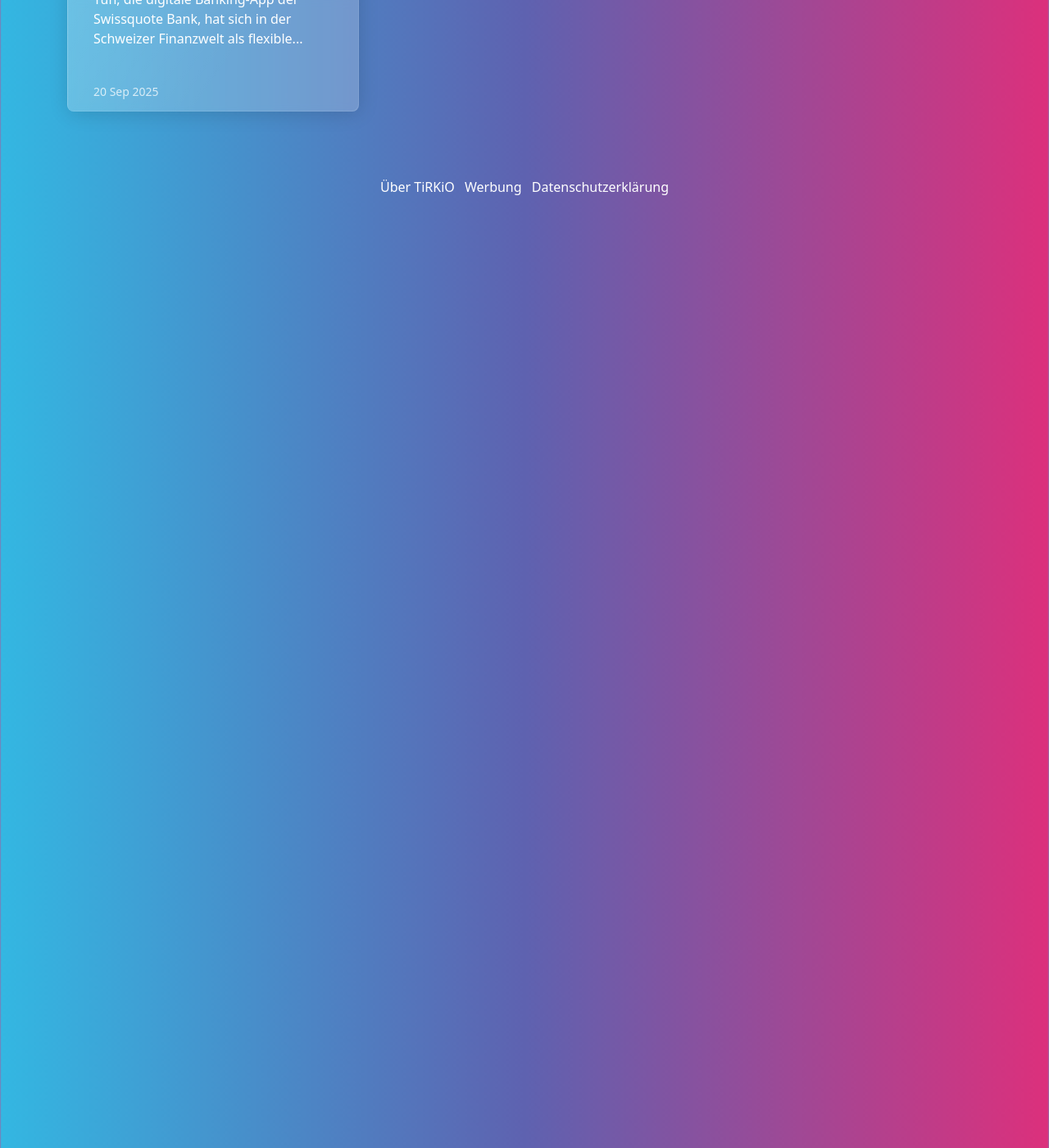
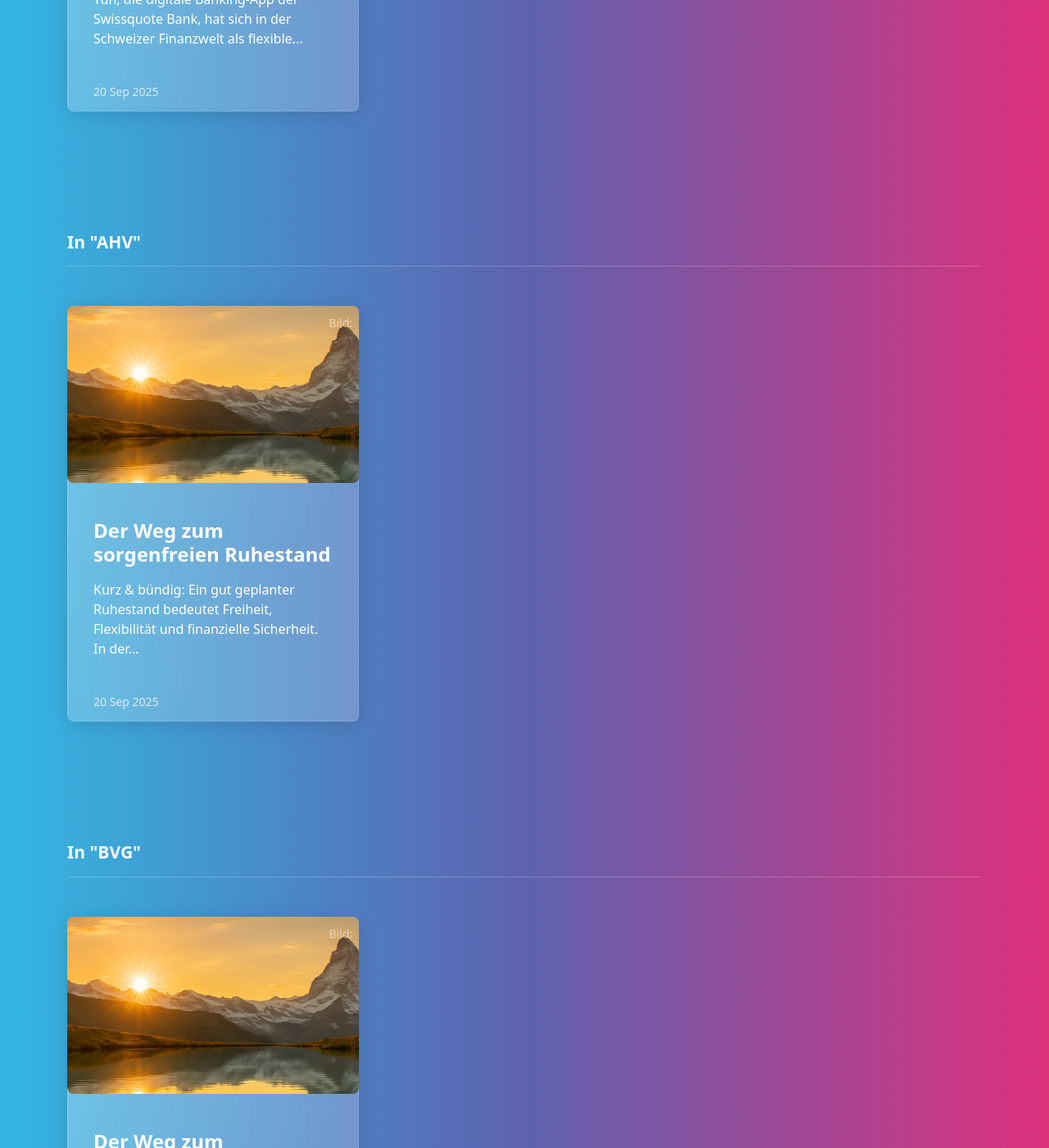
Before and after one commit to tirkio/tirkio.com, a Jekyll site: the page built from tags.html, in a window 1280 px wide and 1400 px high, scrolled down 37537 px. Shown: the whole window at 82% size. Built offline with Jekyll 4.4.1, drawn with Linux system fonts in a browser that asks for light colours; some of the changed text lies outside the part shown.

Commit message:
Update pension post with image and title correction

```diff
--- a/_posts/2025-09-21-pensionierung.md
+++ b/_posts/2025-09-21-pensionierung.md
@@ -1,12 +1,12 @@
 ---
 layout: post
-title: "Der Weg zu einem sorgenfreien Ruhestand"
+title: "Der Weg zum sorgenfreien Ruhestand"
 date: 2025-09-20
-categories: \[ Vorsorge ]
-tags: \[ AHV, BVG, Säule 3a, Pensionierung, Vorsorge ]
+categories: [ Vorsorge ]
+tags: [ AHV, BVG, Säule 3a, Pensionierung, Vorsorge ]
 image: assets/images/pensionierung.webp
 matrix: false
--------------
+---
 
 > **Kurz & bündig:** Ein gut geplanter Ruhestand bedeutet Freiheit, Flexibilität und finanzielle Sicherheit. In der Schweiz stützt er sich auf das 3‑Säulen‑System: **AHV (1. Säule)**, **BVG/Pensionskasse (2. Säule)** und **Säule 3a**. Mit kluger Planung lässt sich eine **Frühpensionierung ab 58/60** realisieren und die Zeit bis zum AHV‑Bezug nahtlos überbrücken.
 
```
